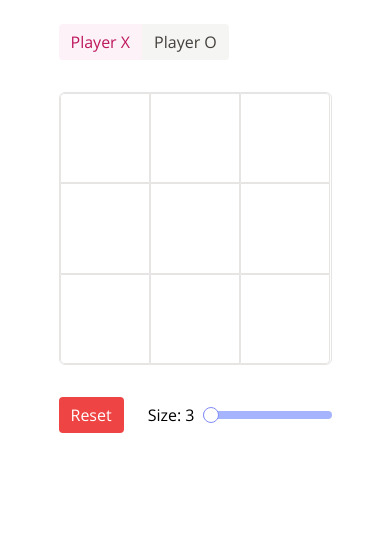
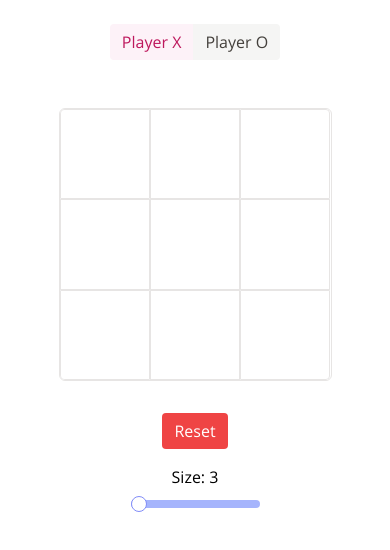
Before and after one commit to OxyDesign/game-ttt, a React (Create React App) app: page / in a window 390 px wide. Shown: the top 550 px of the page. Built offline with nearby package versions, Linux system fonts and the light colour scheme.

Commit message:
Col layout for smaller / portrait devices

```diff
--- a/src/components/footer/Footer.module.scss
+++ b/src/components/footer/Footer.module.scss
@@ -1,3 +1,10 @@
 .footer {
-  @apply flex pb-6 w-full justify-between items-center;
+  @apply flex
+    pb-6
+    w-full
+    gap-4
+    portrait:flex-col
+    sm:flex-row
+    justify-between
+    items-center;
 }
--- a/src/components/footer/Resize.module.scss
+++ b/src/components/footer/Resize.module.scss
@@ -1,5 +1,10 @@
 .resize {
-  @apply flex gap-2 items-center;
+  @apply flex
+    gap-3
+    portrait:flex-col
+    portrait:gap-0
+    sm:flex-row
+    items-center;
 }
 
 .label {
--- a/src/components/header/Header.module.scss
+++ b/src/components/header/Header.module.scss
@@ -1,3 +1,10 @@
 .header {
-  @apply flex pt-6 w-full justify-between items-center;
+  @apply flex
+    pt-6
+    w-full
+    gap-4
+    portrait:flex-col
+    sm:flex-row
+    justify-between
+    items-center;
 }
--- a/src/components/header/Score.module.scss
+++ b/src/components/header/Score.module.scss
@@ -1,9 +1,9 @@
 .score {
-  @apply text-xl;
+  @apply flex text-xl;
 }
 
 .message {
-  @apply px-4 py-3 rounded-3xl text-white;
+  @apply flex px-4 py-3 rounded-3xl text-white;
 }
 
 .win {
```
